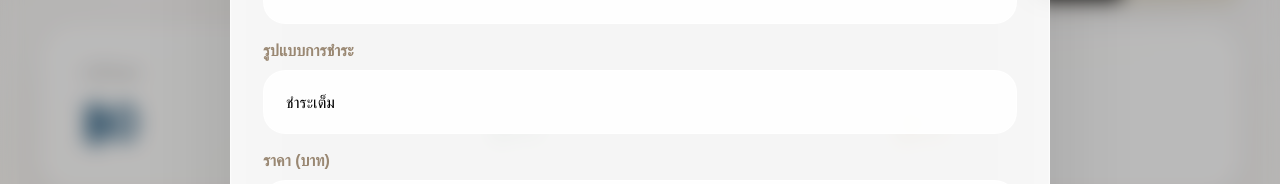
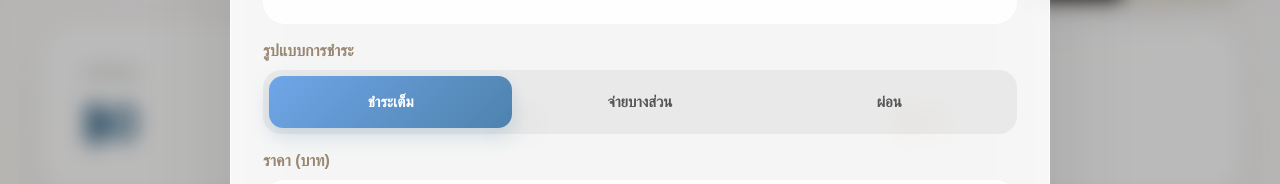
Before and after one commit to mildermine-kwr/am-home-budget, a React (Vite) app: page / in a window 1280 px wide. Both pictures are taken after typing "Sample" into the empty fields and a click on the button "+ เพิ่มรายการ". Shown: the part 569-753 px from the top of the page. Built offline with nearby package versions, Linux system fonts and the light colour scheme; no server answers; the database is empty; a web font is replaced by a local one.

Commit message:
make payment type to segment ui

```diff
--- a/src/App.jsx
+++ b/src/App.jsx
@@ -2109,29 +2109,76 @@ button:hover{
         }}
       >
         <Field label="รูปแบบการชำระ">
-          <select
-            value={form.paymentType || 'full'}
-            onChange={(e) =>
-              setForm({
-                ...form,
-                paymentType:
-                  e.target.value,
-              })
-            }
-            style={fieldStyle}
+          <div
+            style={{
+              display: 'flex',
+              background:
+                'rgba(0,0,0,.05)',
+              borderRadius: '18px',
+              padding: '6px',
+              gap: '6px',
+            }}
           >
-            <option value="full">
-              ชำระเต็ม
-            </option>
-
-            <option value="partial">
-              จ่ายบางส่วน
-            </option>
-
-            <option value="installment">
-              ผ่อน
-            </option>
-          </select>
+            {[
+              {
+                key: 'full',
+                label: 'ชำระเต็ม',
+              },
+              {
+                key: 'partial',
+                label: 'จ่ายบางส่วน',
+              },
+              {
+                key: 'installment',
+                label: 'ผ่อน',
+              },
+            ].map((tab) => {
+              const active =
+                form.paymentType ===
+                tab.key
+
+              return (
+                <button
+                  key={tab.key}
+                  type="button"
+                  onClick={() =>
+                    setForm({
+                      ...form,
+                      paymentType:
+                        tab.key,
+                    })
+                  }
+                  style={{
+                    flex: 1,
+                    height: '52px',
+                    border: 'none',
+                    borderRadius: '14px',
+
+                    background: active
+                      ? 'linear-gradient(135deg,#6FA6E8,#4E82AD)'
+                      : 'transparent',
+
+                    color: active
+                      ? '#fff'
+                      : '#555',
+
+                    fontWeight: 700,
+                    fontSize: '15px',
+                    cursor: 'pointer',
+
+                    transition:
+                      'all .22s ease',
+
+                    boxShadow: active
+                      ? '0 8px 20px rgba(78,130,173,.22)'
+                      : 'none',
+                  }}
+                >
+                  {tab.label}
+                </button>
+              )
+            })}
+          </div>
         </Field>
       </div>
 
```
